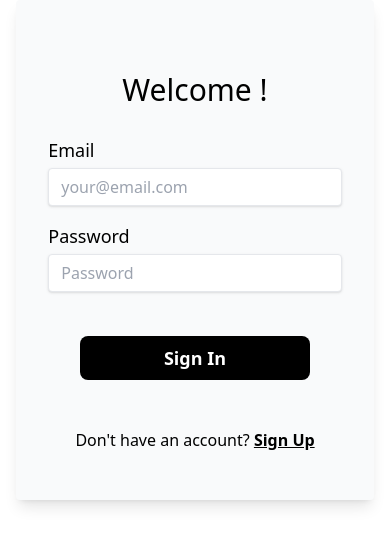
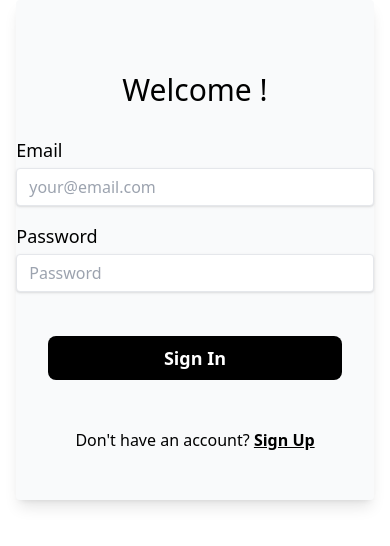
Before and after one commit to sub4410/spices, a React (Vite) app: page / in a window 390 px wide. Shown: the top 546 px of the page. Built offline with nearby package versions, Linux system fonts and the light colour scheme.

Commit message:
Update Signin.jsx

```diff
--- a/src/pages/Signin.jsx
+++ b/src/pages/Signin.jsx
@@ -70,7 +70,7 @@ export function SigninPage() {
             <div className="w-full flex flex-wrap">
                 {/* Login Section */}
                 <div className="w-full md:w-1/2 flex flex-col">
-                    <div className="flex bg-gray-50 rounded shadow-lg mx-auto h-auto w-11/12 md:w-3/4 lg:w-3/4 flex-col justify-center md:justify-start my-auto pt-8 md:pt-0 px-8 md:px-8 lg:px-0">
+                    <div className="flex bg-gray-50 rounded shadow-lg mx-auto h-auto w-11/12 md:w-3/4 lg:w-3/4 flex-col justify-center md:justify-start my-auto pt-8 md:pt-0 px-0 lg:px-0">
                         <p className="text-center text-3xl mt-10">Welcome !</p>
                         <form className="flex flex-col pt-3 md:px-8" onSubmit={(e) => e.preventDefault()}>
                             <div className="flex flex-col pt-4">
```
